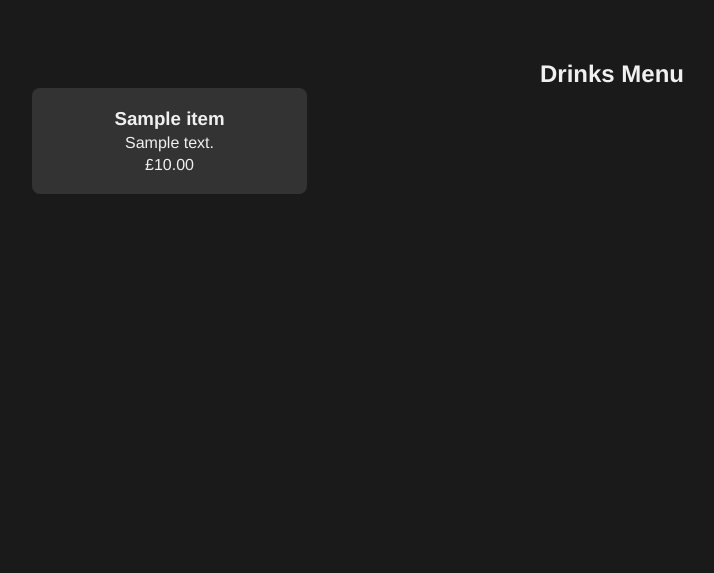
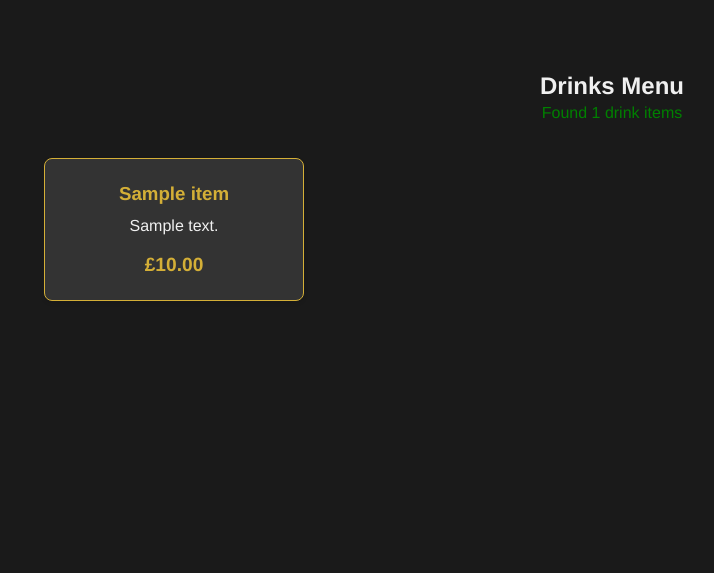
Before and after one commit to ellisrobertsx/JR-Catering, a Flask app: page /drinks_menu in a window 1280 px wide. Shown: the part 58-631 px from the top of the page, without its empty margins (28-742 px from the left). Run offline with Flask 3, Linux system fonts and the light colour scheme; tables that the repository leaves empty hold one stand-in row (values such as "Sample post").

Commit message:
forgot to save file

```diff
--- a/app.py
+++ b/app.py
@@ -7,7 +7,7 @@ from werkzeug.security import generate_password_hash, check_password_hash
 app = Flask(__name__)
 
 # Configure database
-DATABASE_URL = os.environ.get('postgresql://ellisrobertsx:Burngask10!@localhost:5432/jr-catering')
+DATABASE_URL = os.environ.get('postgresql://ellisrobertsx:Burngask10!@host:5432/jr-catering')
 if DATABASE_URL and DATABASE_URL.startswith("postgres://"):
     DATABASE_URL = DATABASE_URL.replace("postgres://", "postgresql://", 1)
 
--- a/static/assets/css/style.css
+++ b/static/assets/css/style.css
@@ -1540,37 +1540,41 @@ form button:hover {
 
 /* Menu styles */
 .menu-container {
-    padding: 20px;
+    padding: 2rem;
     max-width: 1200px;
     margin: 0 auto;
 }
 
-.menu-options {
-    display: flex;
-    flex-wrap: wrap;
-    gap: 20px;
-    justify-content: center;
-}
-
-.menu-card {
-    background: var(--primary-color);
-    padding: 20px;
-    border-radius: 8px;
-    text-align: center;
-    width: 100%;
-    max-width: 300px;
-}
-
 .menu-items {
     display: grid;
-    gap: 20px;
     grid-template-columns: repeat(auto-fill, minmax(250px, 1fr));
+    gap: 2rem;
+    margin-top: 2rem;
 }
 
 .menu-item {
     background: var(--primary-color);
-    padding: 20px;
+    padding: 1.5rem;
     border-radius: 8px;
+    box-shadow: 0 2px 4px rgba(0, 0, 0, 0.1);
+    border: 1px solid var(--accent-color);
+}
+
+.menu-item h3 {
+    color: var(--accent-color);
+    margin-bottom: 0.5rem;
+}
+
+.menu-item p {
+    color: var(--text-color);
+    margin-bottom: 1rem;
+}
+
+.menu-item .price {
+    display: block;
+    color: var(--accent-color);
+    font-weight: bold;
+    font-size: 1.2rem;
 }
 
 /* Login styles */
--- a/templates/drinks_menu.html
+++ b/templates/drinks_menu.html
@@ -3,6 +3,13 @@
 {% block content %}
 <div class="menu-container">
     <h2>Drinks Menu</h2>
+    <!-- Debug info -->
+    {% if drink_items %}
+        <p style="color: green;">Found {{ drink_items|length }} drink items</p>
+    {% else %}
+        <p style="color: red;">No drink items found in database</p>
+    {% endif %}
+
     <div class="menu-items">
         {% if drink_items %}
             {% for item in drink_items %}
```
Also changed, not shown: templates/food_menu.html (+7 -0 lines).
